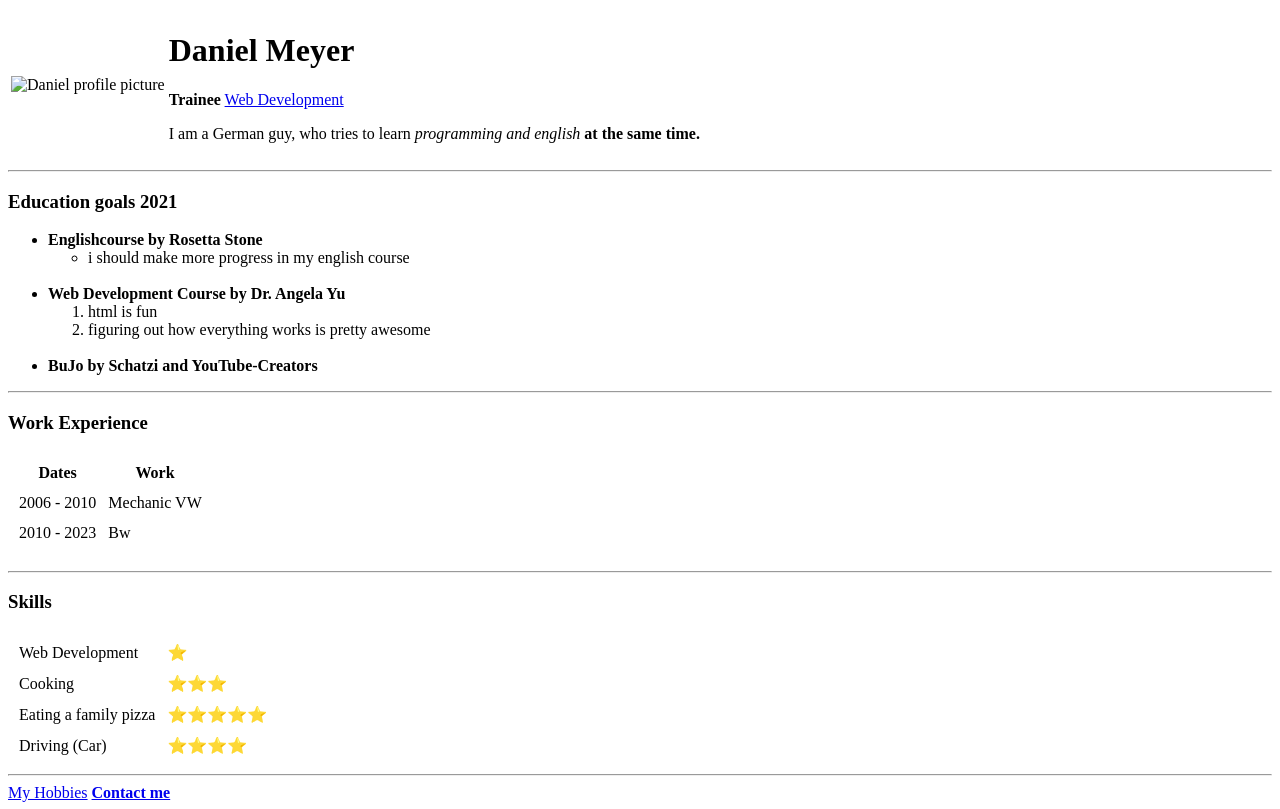
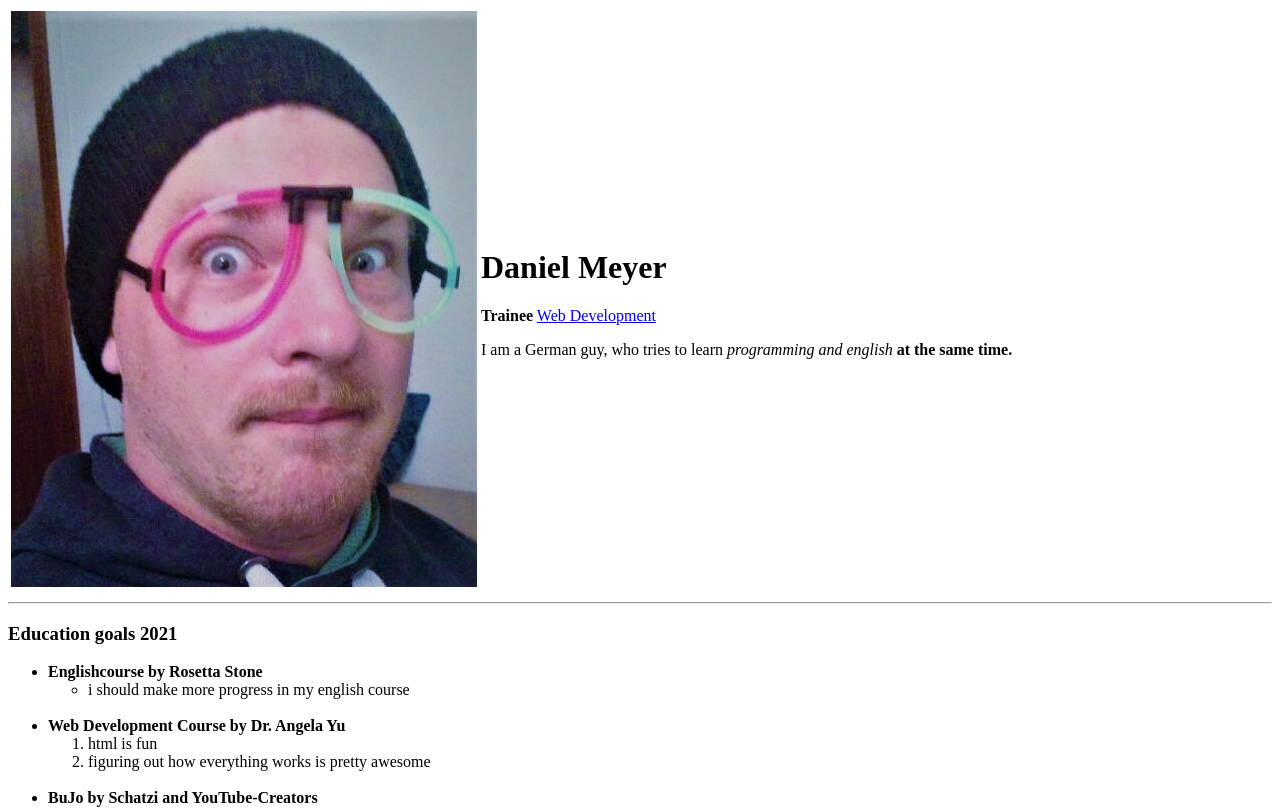
Before and after one commit to CuroDaan/cv, a plain HTML site: page index.html in a window 1280 px wide. Shown: the top 809 px of the page. Drawn offline with Linux system fonts and the light colour scheme.

Commit message:
Update index.html

```diff
--- a/index.html
+++ b/index.html
@@ -11,7 +11,7 @@
 <body>
   <table>
     <tr>
-      <td><img src="images/Bild.jpg" alt="Daniel profile picture"> </td>
+      <td><img src="Bild.jpg" alt="Daniel profile picture"> </td>
       <td><h1>Daniel Meyer</h1><p><strong>Trainee</strong> <a href="https://www.udemy.com/course/the-complete-web-development-bootcamp/learn/lecture/12286990?start=0#overview">Web Development</a></p>
       <p>I am a German guy, who tries to learn <em>programming and english</em> <strong>at the same time.</strong></p></td>
     </tr>
```
